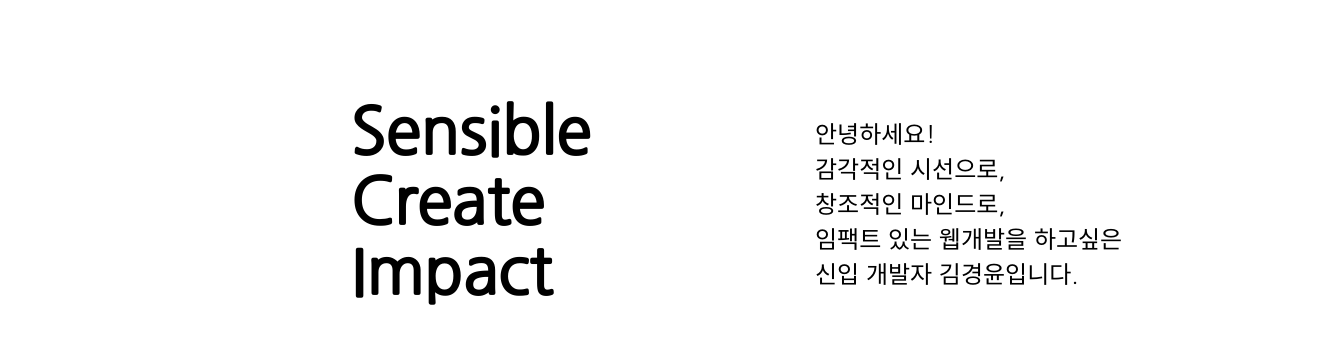
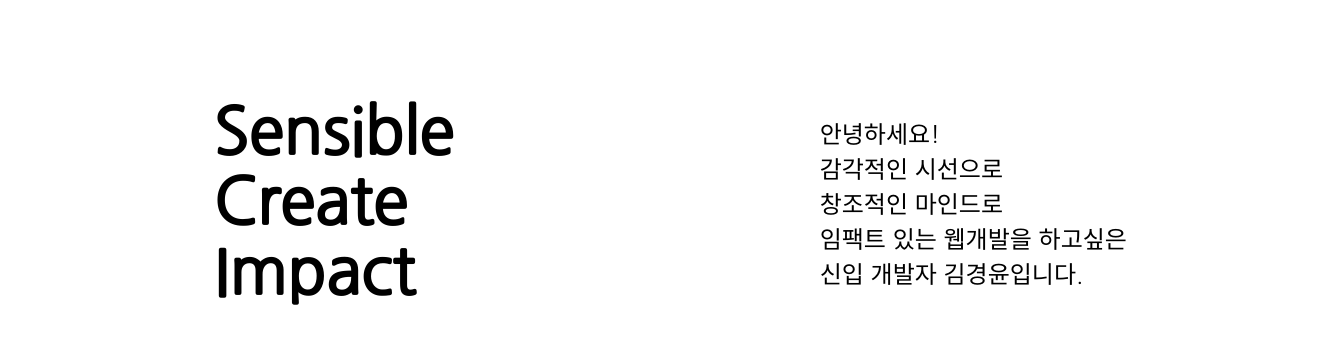
Before and after one commit to rla9709/portfoliosite, a plain HTML site: page index.html in a window 1280 px wide. Shown: the part 1347-1690 px from the top of the page, 1340 px wide, since content can reach past the window. Drawn offline with Linux system fonts and the light colour scheme; files that its build step writes are made by us from their sources; files whose address does not match are found by name.

Commit message:
Add files via upload

```diff
--- a/index.html
+++ b/index.html
@@ -79,19 +79,24 @@
           <div class="it">
             <h1>사람과 사람을 잇(IT)다!</h1>
             <br /><br /><br /><br />
-            <p class="introduce_text">웹을 통해 사람과 사람을 이어주는</p>
+            <p class="introduce_txt">웹을 통해 사람과 사람을 이어주는</p>
             <br />
-            <p class="introduce_text">웹 개발자 김경윤을 소개합니다!</p>
+            <p class="introduce_txt">웹 개발자 김경윤을 소개합니다!</p>
           </div>
         </div>
-        <div class="content">
-          <p class="content-left">Sensible <br />Create <br />Impact</p>
-          <p class="content-right">
-            안녕하세요! <br />감각적인 시선으로,<br />
-            창조적인 마인드로, <br />
-            임팩트 있는 웹개발을 하고싶은<br />
-            신입 개발자 김경윤입니다.
-          </p>
+        <div class="introduce2">
+          <div class="introduce2_left">
+            <span class="introduce2_txt">Sensible</span>
+            <span class="introduce2_txt">Create</span>
+            <span class="introduce2_txt">Impact</span>
+          </div>
+          <div class="introduce2_right">
+            <span class="introduce2_txt">안녕하세요!</span>
+            <span class="introduce2_txt">감각적인 시선으로</span>
+            <span class="introduce2_txt">창조적인 마인드로</span>
+            <span class="introduce2_txt">임팩트 있는 웹개발을 하고싶은</span>
+            <span class="introduce2_txt">신입 개발자 김경윤입니다.</span>
+          </div>
         </div>
       </div>
     </main>
--- a/js.js
+++ b/js.js
@@ -1,3 +1,13 @@
+
+// 반응형헤더
+const navbar_Btn = document.querySelector('.navbar-Btn');
+const navbar_Content = document.querySelector('.navbar-content');
+
+navbar_Btn.addEventListener('click', () => {
+  navbar_Content.classList.toggle('active');
+});
+
+// 메인텍스트 글자
 let textSlide = 0;
 carousel();
 
@@ -14,11 +24,3 @@ function carousel() {
   text[textSlide - 1].style.display = "block";
   setTimeout(carousel, 4000);
 }
-
-
-const navbar_Btn = document.querySelector('.navbar-Btn');
-const navbar_Content = document.querySelector('.navbar-content');
-
-navbar_Btn.addEventListener('click', () => {
-  navbar_Content.classList.toggle('active');
-});
--- a/style.css
+++ b/style.css
@@ -133,33 +133,48 @@ body {
   color: gray;
 }
 
-.introduce_text {
+.introduce_txt {
   font-size: 1.5rem;
 }
 
-.content {
+.introduce2 {
   display: flex;
-  widows: 100%;
+  justify-content: space-around;
+  width: 100%;
   margin-top: 100px;
-  margin-left: 350px;
+  padding: 0 30px;
   font-family: "nanum Gothic", sans-serif;
 }
 
-.content > p {
-  width: 100%;
-  justify-content: space-around;
-}
-
-.content-left {
+.introduce2_left {
   font-size: 4rem;
   font-weight: bold;
   line-height: 70px;
+  display: flex;
+  flex-direction: column;
 }
 
-.content-right {
+.introduce2_right {
   font-size: 1.5rem;
   margin-top: 20px;
   line-height: 35px;
+  display: flex;
+  flex-direction: column;
+}
+
+.introduce2_txt {
+  background: linear-gradient(
+    to right,
+    rgba(255, 255, 255, 0) 50%,
+    #ff7c4e 50%
+  );
+  background-size: 200%;
+  transition: 0.35s;
+  cursor: pointer;
+}
+
+.introduce2_txt:hover {
+  background-position: -100% 0;
 }
 
 @media screen and (max-width: 890px) {
```
